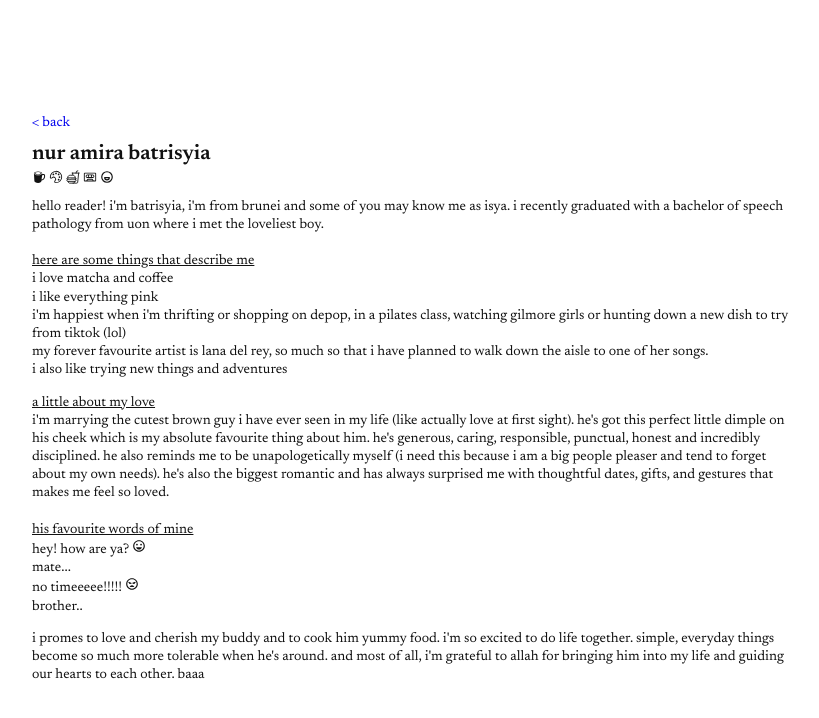
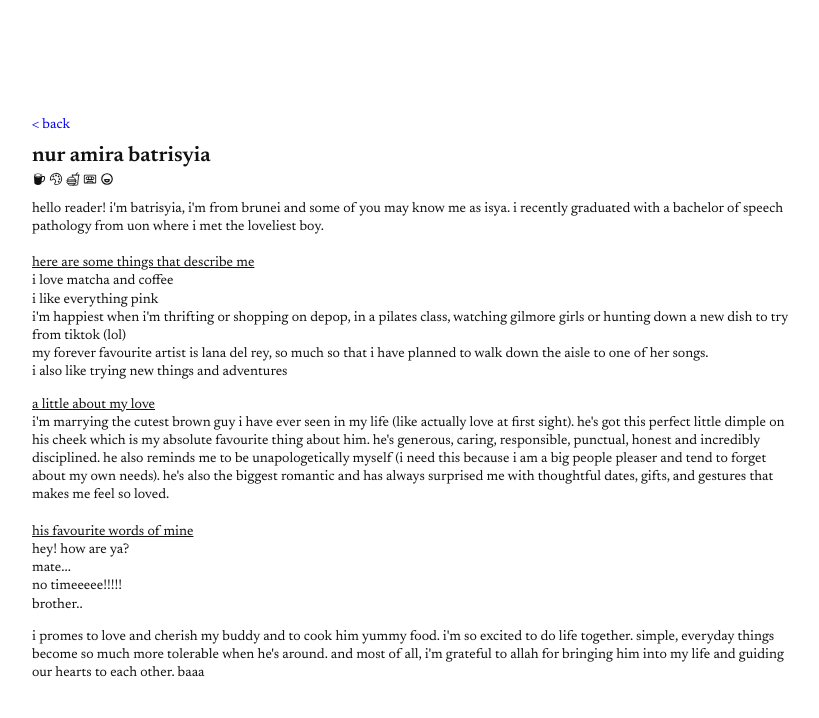
Before and after one commit to sharjeelsoh/wedding-invite, a Next.js app: page /isya in a window 1280 px wide. Shown: the top 718 px of the page, without its empty margins (224-1043 px from the left). Built offline with nearby package versions, Linux system fonts and the light colour scheme.

Commit message:
icon fix

```diff
--- a/app/isya/page.js
+++ b/app/isya/page.js
@@ -4,8 +4,6 @@ import { VscSymbolColor } from "react-icons/vsc";
 import { IoFastFoodOutline } from "react-icons/io5";
 import { PiCassetteTape } from "react-icons/pi";
 import { TbBrandFunimation } from "react-icons/tb";
-import { MdOutlineEmojiEmotions } from "react-icons/md";
-import { BiAngry } from "react-icons/bi";
 
 
 export default function IsyaPage() {
@@ -38,9 +36,9 @@ export default function IsyaPage() {
             <br></br>
             <h4>his favourite words of mine</h4>
             <ul>
-              <li>hey! how are ya? <MdOutlineEmojiEmotions /></li>
+              <li>hey! how are ya?</li>
               <li>mate...</li>
-              <li>no timeeeee!!!!! <BiAngry /></li>
+              <li>no timeeeee!!!!!</li>
               <li>brother..</li>
             </ul>
             <p>
```
